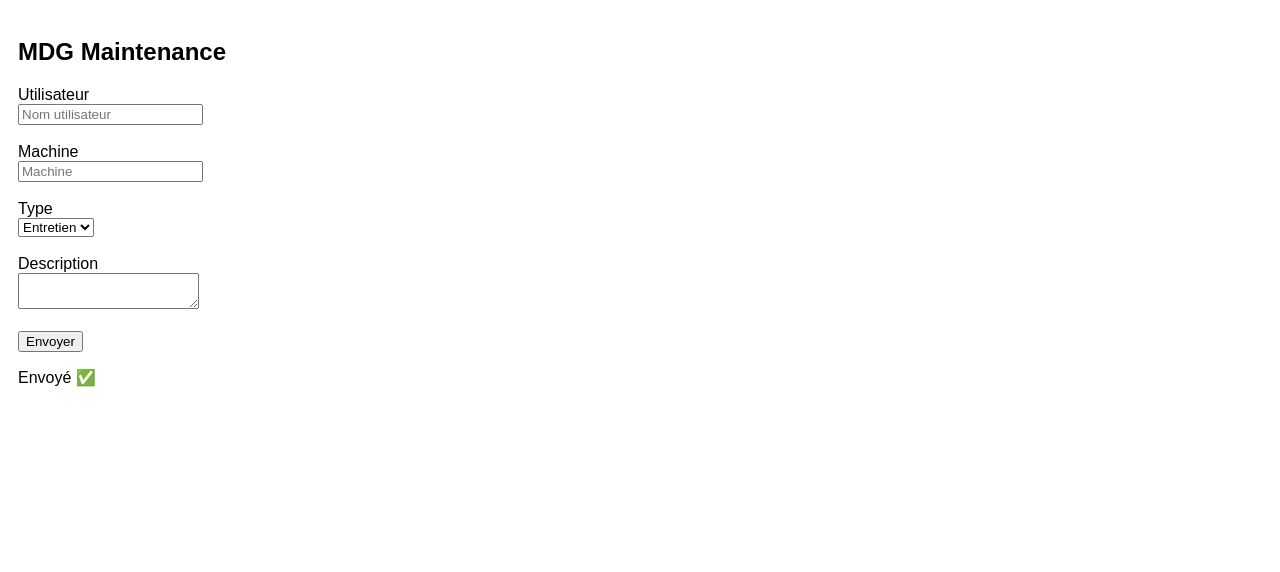
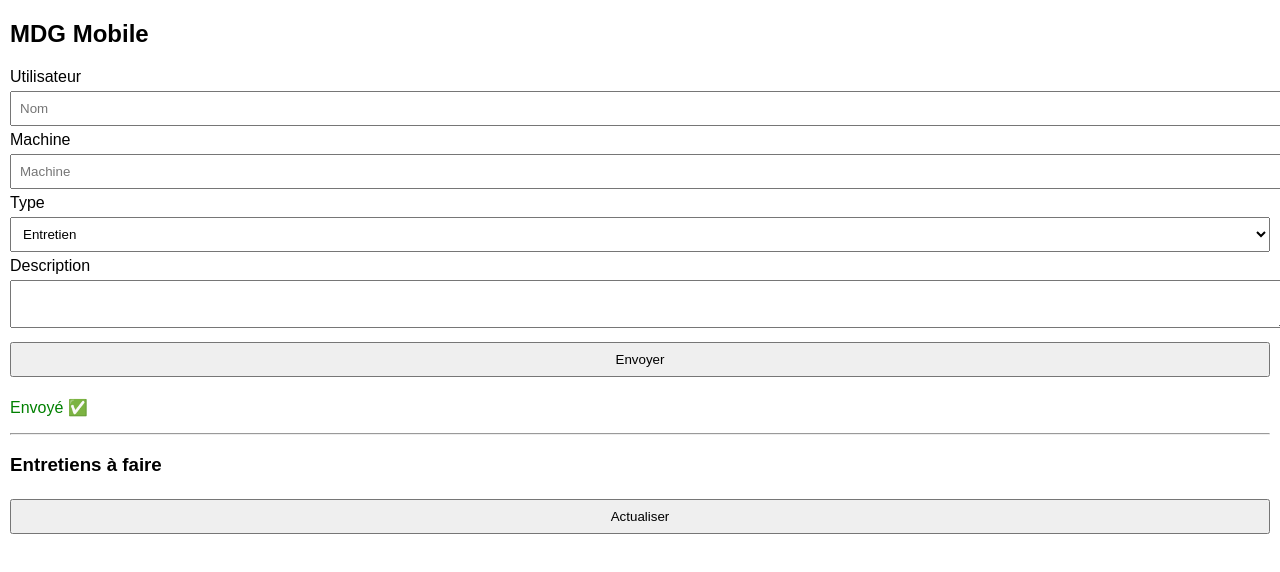
Before and after one commit to sfdoffices-blip/mdg-cloud-api, a plain HTML site: page wwwroot/index.html in a window 1280 px wide. Both pictures are taken after a click on the button "Envoyer". Drawn offline with Linux system fonts and the light colour scheme; no server answers.

Commit message:
Enhance HTML structure and add notification feature

```diff
--- a/wwwroot/index.html
+++ b/wwwroot/index.html
@@ -4,29 +4,50 @@
 <meta charset="UTF-8">
 <meta name="viewport" content="width=device-width, initial-scale=1">
 <title>MDG Mobile</title>
+<style>
+body{font-family:Arial;margin:10px}
+input,select,textarea,button{width:100%;margin:5px 0;padding:8px}
+.ok{color:green}
+.err{color:red}
+li{margin:4px 0}
+</style>
+
+<script>
+if('Notification' in window){ Notification.requestPermission(); }
+function notify(msg){
+  if(Notification.permission==="granted"){
+    new Notification("MDG Maintenance", { body: msg });
+  }
+}
+</script>
 </head>
-<body style="font-family:Arial;padding:10px">
 
-<h2>MDG Maintenance</h2>
+<body>
 
-<label>Utilisateur</label><br>
-<input id="user" placeholder="Nom utilisateur"/><br><br>
+<h2>MDG Mobile</h2>
 
-<label>Machine</label><br>
-<input id="machine" placeholder="Machine"/><br><br>
+<label>Utilisateur</label>
+<input id="user" placeholder="Nom"/>
 
-<label>Type</label><br>
+<label>Machine</label>
+<input id="machine" placeholder="Machine"/>
+
+<label>Type</label>
 <select id="type">
   <option>Entretien</option>
   <option>Panne</option>
-</select><br><br>
+</select>
 
-<label>Description</label><br>
-<textarea id="desc"></textarea><br><br>
+<label>Description</label>
+<textarea id="desc"></textarea>
 
 <button onclick="send()">Envoyer</button>
+<p id="msg"></p>
 
-<p id="msg"></p>
+<hr>
+<h3>Entretiens à faire</h3>
+<button onclick="loadPreventif()">Actualiser</button>
+<ul id="pList"></ul>
 
 <script>
 function send(){
@@ -44,8 +65,26 @@ function send(){
     body:JSON.stringify(data)
   })
   .then(r=>r.ok?"OK":"Erreur")
-  .then(t=>msg.innerText="Envoyé ✅")
-  .catch(e=>msg.innerText="Hors ligne ❌");
+  .then(_=>msg.innerHTML="<span class='ok'>Envoyé ✅</span>")
+  .catch(_=>msg.innerHTML="<span class='err'>Hors ligne ❌</span>");
+}
+
+function loadPreventif(){
+  fetch("/preventif")
+  .then(r=>r.json())
+  .then(list=>{
+    pList.innerHTML="";
+    let today = new Date().toISOString().substring(0,10);
+    list.forEach(i=>{
+      let li = document.createElement("li");
+      li.innerText = `${i.machine} - ${i.type} - ${i.prochaine}`;
+      pList.appendChild(li);
+
+      if(i.prochaine <= today){
+        notify("Entretien : " + i.machine + " (" + i.type + ")");
+      }
+    });
+  });
 }
 </script>
 
```
